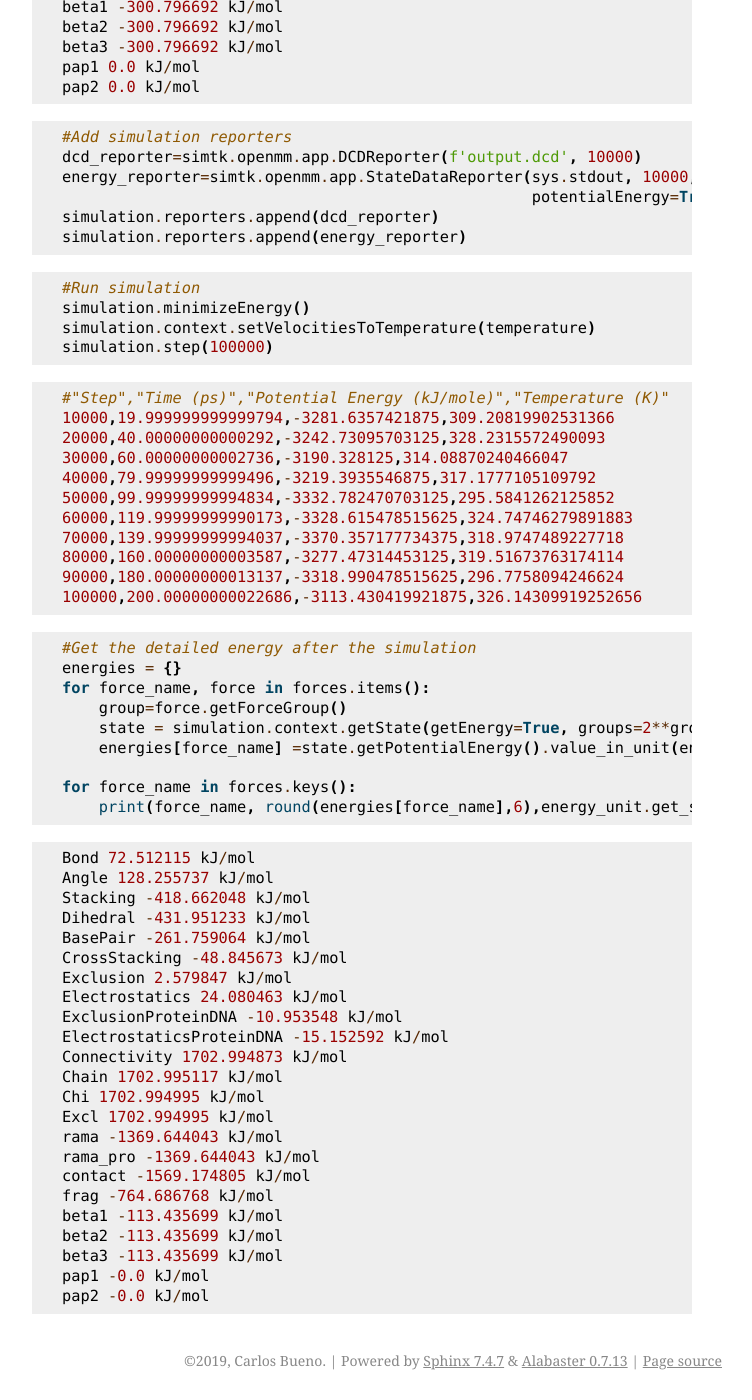
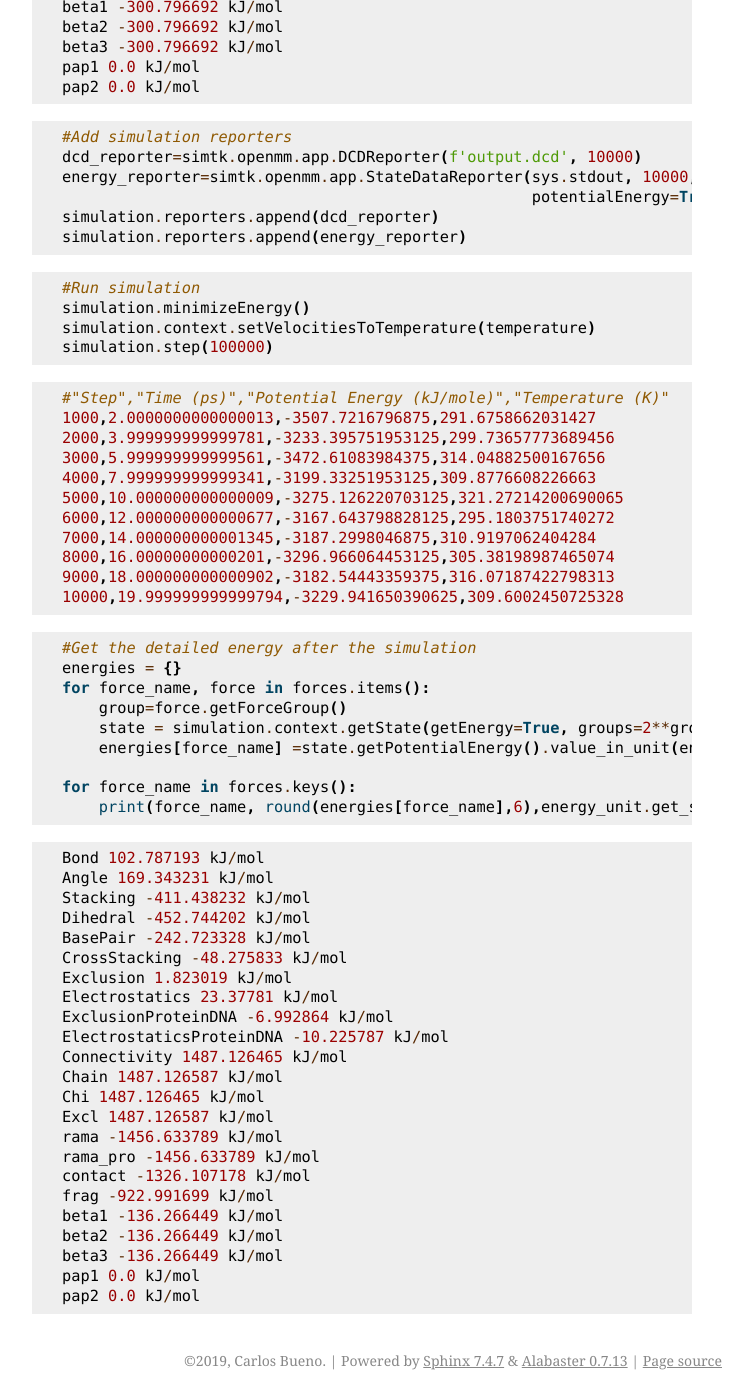
Before and after one commit to cabb99/open3spn2, a Sphinx documentation site: the page built from docs/source/tutorial.rst, in a window 1280 px wide and 1400 px high, scrolled down 7833 px. Shown: the whole window, without its empty margins (388-1140 px from the left). Built offline with Sphinx 7.4.7, drawn with Linux system fonts in a browser that asks for light colours; some of the changed text lies outside the part shown.

Commit message:
Updates tutorial and example with revised base parameters (https://doi.org/10.1093/nar/gkp475)

```diff
--- a/docs/source/tutorial.rst
+++ b/docs/source/tutorial.rst
@@ -454,16 +454,16 @@ You can find this example on the `examples/Protein_DNA <https://github.com/cabb9
 .. parsed-literal::
 
     #"Step","Time (ps)","Potential Energy (kJ/mole)","Temperature (K)"
-    10000,19.999999999999794,-3281.6357421875,309.20819902531366
-    20000,40.00000000000292,-3242.73095703125,328.2315572490093
-    30000,60.00000000002736,-3190.328125,314.08870240466047
-    40000,79.99999999999496,-3219.3935546875,317.1777105109792
-    50000,99.99999999994834,-3332.782470703125,295.5841262125852
-    60000,119.99999999990173,-3328.615478515625,324.74746279891883
-    70000,139.99999999994037,-3370.357177734375,318.9747489227718
-    80000,160.00000000003587,-3277.47314453125,319.51673763174114
-    90000,180.00000000013137,-3318.990478515625,296.7758094246624
-    100000,200.00000000022686,-3113.430419921875,326.14309919252656
+    1000,2.0000000000000013,-3507.7216796875,291.6758662031427
+    2000,3.999999999999781,-3233.395751953125,299.73657773689456
+    3000,5.999999999999561,-3472.61083984375,314.04882500167656
+    4000,7.999999999999341,-3199.33251953125,309.8776608226663
+    5000,10.000000000000009,-3275.126220703125,321.27214200690065
+    6000,12.000000000000677,-3167.643798828125,295.1803751740272
+    7000,14.000000000001345,-3187.2998046875,310.9197062404284
+    8000,16.00000000000201,-3296.966064453125,305.38198987465074
+    9000,18.000000000000902,-3182.54443359375,316.07187422798313
+    10000,19.999999999999794,-3229.941650390625,309.6002450725328
 
 .. code:: ipython3
 
@@ -480,30 +480,29 @@ You can find this example on the `examples/Protein_DNA <https://github.com/cabb9
 
 .. parsed-literal::
 
-    Bond 72.512115 kJ/mol
-    Angle 128.255737 kJ/mol
-    Stacking -418.662048 kJ/mol
-    Dihedral -431.951233 kJ/mol
-    BasePair -261.759064 kJ/mol
-    CrossStacking -48.845673 kJ/mol
-    Exclusion 2.579847 kJ/mol
-    Electrostatics 24.080463 kJ/mol
-    ExclusionProteinDNA -10.953548 kJ/mol
-    ElectrostaticsProteinDNA -15.152592 kJ/mol
-    Connectivity 1702.994873 kJ/mol
-    Chain 1702.995117 kJ/mol
-    Chi 1702.994995 kJ/mol
-    Excl 1702.994995 kJ/mol
-    rama -1369.644043 kJ/mol
-    rama_pro -1369.644043 kJ/mol
-    contact -1569.174805 kJ/mol
-    frag -764.686768 kJ/mol
-    beta1 -113.435699 kJ/mol
-    beta2 -113.435699 kJ/mol
-    beta3 -113.435699 kJ/mol
-    pap1 -0.0 kJ/mol
-    pap2 -0.0 kJ/mol
-
+    Bond 102.787193 kJ/mol
+    Angle 169.343231 kJ/mol
+    Stacking -411.438232 kJ/mol
+    Dihedral -452.744202 kJ/mol
+    BasePair -242.723328 kJ/mol
+    CrossStacking -48.275833 kJ/mol
+    Exclusion 1.823019 kJ/mol
+    Electrostatics 23.37781 kJ/mol
+    ExclusionProteinDNA -6.992864 kJ/mol
+    ElectrostaticsProteinDNA -10.225787 kJ/mol
+    Connectivity 1487.126465 kJ/mol
+    Chain 1487.126587 kJ/mol
+    Chi 1487.126465 kJ/mol
+    Excl 1487.126587 kJ/mol
+    rama -1456.633789 kJ/mol
+    rama_pro -1456.633789 kJ/mol
+    contact -1326.107178 kJ/mol
+    frag -922.991699 kJ/mol
+    beta1 -136.266449 kJ/mol
+    beta2 -136.266449 kJ/mol
+    beta3 -136.266449 kJ/mol
+    pap1 0.0 kJ/mol
+    pap2 0.0 kJ/mol
 
 .. _openmm: http://docs.openmm.org/latest/api-python/index.html
 .. _platforms: http://docs.openmm.org/latest/api-python/generated/simtk.openmm.app.simulation.Simulation.html#simtk.openmm.app.simulation.Simulation.platform
```
Also changed, not shown: other parts of docs/source/tutorial.rst (+11 -11 lines), 9 other files.
